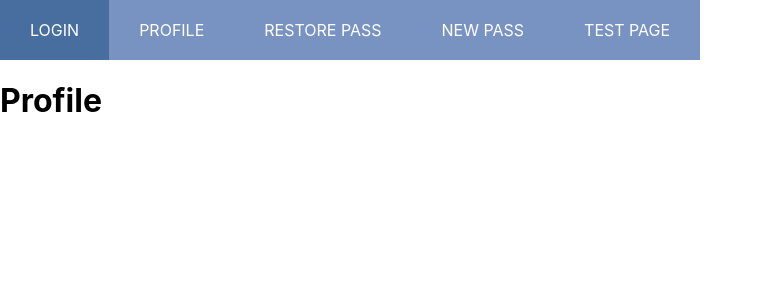
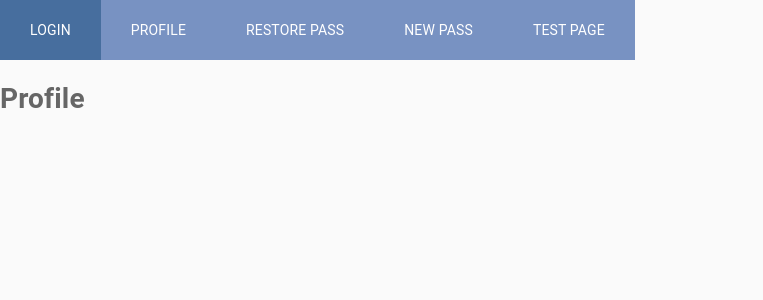
Before and after one commit to maunonen/it-incubator-ignat-project, a React (Create React App) app: page /NotFoundPage#/profile in a window 1280 px wide. Shown: the top 300 px of the page, without its empty margins (0-763 px from the left). Built offline with nearby package versions, Linux system fonts and the light colour scheme.

Commit message:
MuiThemeProvider added to index.html

```diff
--- a/package.json
+++ b/package.json
@@ -4,6 +4,7 @@
   "private": true,
   "homepage": "https://maunonen.github.io/it-incubator-ignat-project",
   "dependencies": {
+    "@material-ui/core": "^4.12.2",
     "@testing-library/jest-dom": "^5.11.4",
     "@testing-library/react": "^11.1.0",
     "@testing-library/user-event": "^12.1.10",
--- a/src/index.tsx
+++ b/src/index.tsx
@@ -6,9 +6,13 @@ import reportWebVitals from './reportWebVitals';
 import {BrowserRouter, HashRouter} from "react-router-dom";
 import {Provider} from "react-redux";
 import store from './n1-main/m2-bll/redux/store';
+import {CssBaseline, MuiThemeProvider} from '@material-ui/core';
+import {muiTheme} from "./n1-main/m1-ui/common/theme";
 
 ReactDOM.render(
   <React.StrictMode>
+      <MuiThemeProvider theme={muiTheme}>
+          <CssBaseline/>
           <Provider store={store}>
               <HashRouter>
               {/*<BrowserRouter>*/}
@@ -16,6 +20,7 @@ ReactDOM.render(
               {/*</BrowserRouter>*/}
               </HashRouter>
           </Provider>
+      </MuiThemeProvider>
   </React.StrictMode>,
   document.getElementById('root')
 );
--- /dev/null
+++ b/src/n1-main/m1-ui/common/theme.ts
@@ -0,0 +1,29 @@
+import {createMuiTheme} from "@material-ui/core";
+
+export const muiTheme = createMuiTheme({
+    palette: {
+        primary: {
+            light: '#b8f04a',
+            main: '#84bd00',
+            dark: '#518c00'
+        },
+        secondary: {
+            light: '#e35ba2',
+            main: '#ae2573',
+            dark: '#7a0048'
+        },
+        error: {
+            main: '#ae2573',
+        },
+        warning: {
+            main : '#ffa500'
+        },
+        info : {
+            main: '#009cde',
+        },
+        text : {
+            primary: '#666666',
+            secondary: '#b3b3b3',
+        }
+    },
+});
```
Also changed, not shown: 1 other file (tests, documents, lock files or other folders). Lines whose indentation alone changed are shown as unchanged.
